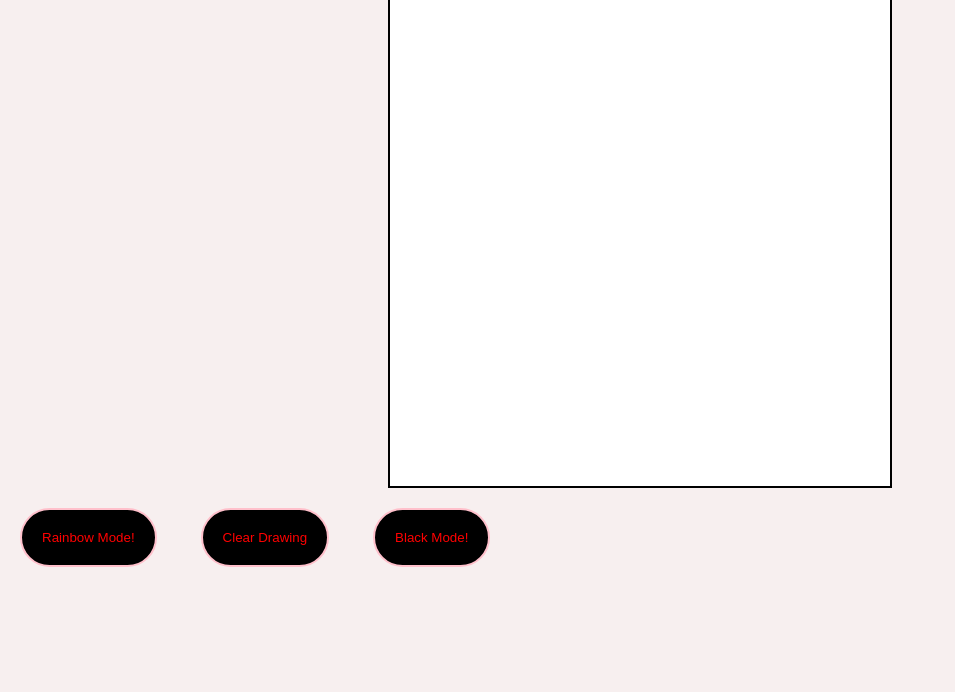
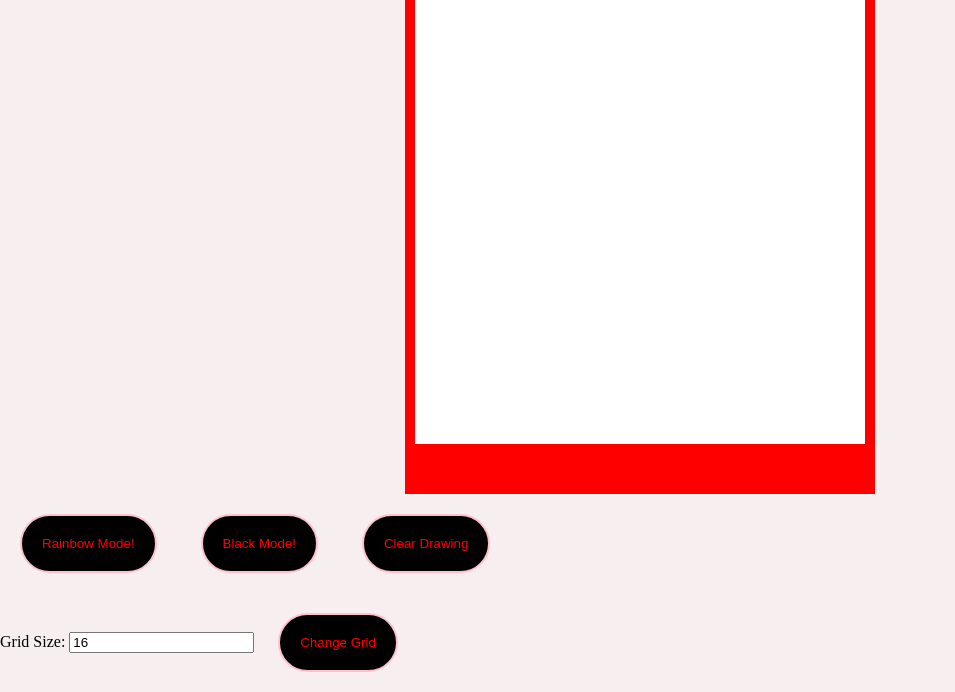
Before and after one commit to gloinho/etch-a-sketch, a plain HTML site: page index.html in a window 1280 px wide. Shown: the part 179-871 px from the top of the page, without its empty margins (0-955 px from the left). Before the commit the page ends 800 px from the top, so only its background shows below. Drawn offline with Linux system fonts and the light colour scheme.

Commit message:
Adding new funcionalities, Buttons and Updating UI

```diff
--- a/index.html
+++ b/index.html
@@ -16,11 +16,17 @@
     <div id="signature"></div>
     <div id="grid-container">
         <div id="grid">
-
         </div>
     </div>
-    <button id="rainbow">Rainbow Mode!</button>
-    <button id="clear">Clear Drawing</button>
-    <button id="black">Black Mode!</button>
+    <div id="buttons">
+        <button id="rainbow">Rainbow Mode!</button>
+        <button id="black">Black Mode!</button>
+        <button id="clear">Clear Drawing</button>
+    </div>
+    <div id="inputsize">
+        <label for="sqsize">Grid Size: </label>
+        <input type="number" id="sqsize" name="sqsize" value="16">
+        <button id="submit">Change Grid</button>
+    </div>
 </body>
 </html>
--- a/scripts.js
+++ b/scripts.js
@@ -1,21 +1,25 @@
-// Initial GRID (16x16).
-const container = document.querySelector('#grid');
-for (i=1; i<=256; i++){
-    let divs = document.createElement('div');
-    divs.classList.add('square');
-    container.appendChild(divs);
-}
-const blackdiv = document.querySelectorAll('.square');
-blackdiv.forEach(div => div.addEventListener('mouseover', () => div.classList.add('black')));
-
-
-
 // Calculating square size without changing the amount of pixels of de div (grid-container (500x500))
 function squareSize(size){
     if(size>=100) return alert('Only values lower than 100!!!');
-    let sqsize = 500/size;
+    let sqsize = 450/size;
     return sqsize;
 };
+function firstDivs(){
+    const grid = document.querySelector('#grid')
+    const gridsize = changeGrid()
+    for (i=1; i<=gridsize**2; i++){
+        let div = document.createElement('div')
+        div.classList.add('square')
+        grid.appendChild(div)
+    }
+    const newsqsize = squareSize(gridsize)
+    grid.style.gridTemplateColumns = `repeat(${gridsize}, ${newsqsize}px)`;
+    grid.style.gridTemplateRows = `repeat(${gridsize}, ${newsqsize}px)`;
+}
+
+let body = document.getElementById('body')
+body.addEventListener('load', firstDivs(), {once:true})
+
 
 function randomColor(){
     let r = Math.floor(Math.random()*(255));
@@ -26,18 +30,14 @@ function randomColor(){
 
 const buttonrainbow = document.getElementById('rainbow')
 buttonrainbow.addEventListener('click', () => {
-    let sizeinput = prompt('RAINBOW MODE! What grid-size do you want?! ');
+    cleardraw()
+    let sizeinput = changeGrid()
     let newsqsize = squareSize(sizeinput);
     const gridcontainer = document.getElementById('grid');
     gridcontainer.style.gridTemplateColumns = `repeat(${sizeinput}, ${newsqsize}px)`;
     gridcontainer.style.gridTemplateRows = `repeat(${sizeinput}, ${newsqsize}px)`;
-    for (i=1; i<=sizeinput**2; i++){
-        let divs = document.createElement('div');
-        divs.classList.add('square');
-        container.appendChild(divs);
-    };
+
     let divs = document.querySelectorAll('.square');
-    cleardraw(divs)
     divs.forEach(div => div.addEventListener('mouseover', () => {
         div.style.background= randomColor()}, {once:true}))
     divs.forEach(div => div.removeEventListener('mouseover', () => {
@@ -83,6 +83,25 @@ blackmode.addEventListener('click', () => {
     blackdiv.forEach(div => div.addEventListener('mouseover', () => {div.classList.add('black')}));
 })
 
-function cleardraw(what){
-    what.forEach(square => {square.removeAttribute('style', square.classList.remove('black'))})
+function cleardraw(){
+    const alldivs = document.querySelectorAll('.square')
+    alldivs.forEach(div => div.removeAttribute('style'))
+
 }
+
+function changeGrid(){
+    cleardraw()
+    const value = document.getElementById('sqsize').value
+    const alldivs = document.getElementById('grid')
+    while(alldivs.firstChild){alldivs.removeChild(alldivs.firstChild)}
+    const grid = document.querySelector('#grid')
+    for (i=1; i<=value**2; i++){
+        let div = document.createElement('div')
+        div.classList.add('square')
+        grid.appendChild(div)
+    }
+    return value
+}
+
+let buttonchangegrid = document.getElementById('submit')
+buttonchangegrid.addEventListener('click', changeGrid)
--- a/styles.css
+++ b/styles.css
@@ -8,11 +8,12 @@ body{
     display: grid;
     grid-template-columns: repeat(16, 31.25px);
     grid-template-rows: repeat(16,31.25px);
-    height: 500px;
-    width: 500px;
+    height: 450px;
+    width: 450px;
     padding: 0;
     justify-content: center;
-    border: 2px solid black;
+    border: 10px solid red;
+    border-bottom: 50px solid red;
 
 }
 #grid-container{
@@ -30,6 +31,7 @@ button {
     border: 2px solid pink;
     border-radius: 100px;
     color: red;
+    cursor: pointer;
 }
 
 .black {
```
Also changed, not shown: 1 other file.
